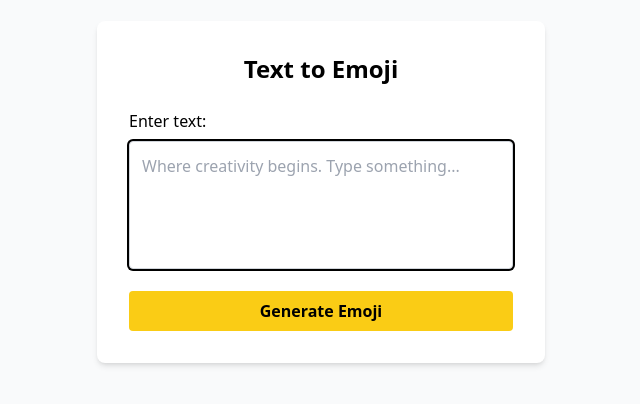
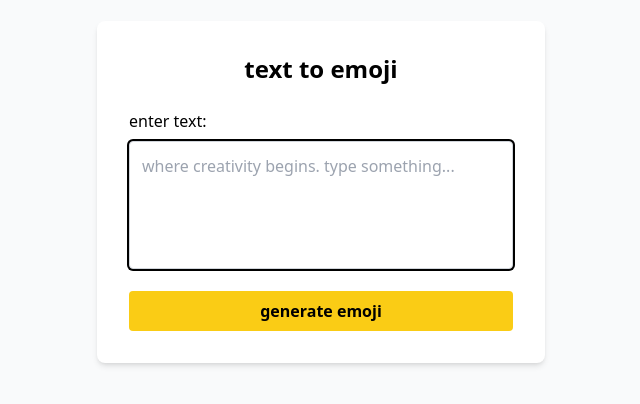
Before and after one commit to hecker/emoji.cx, a Next.js app: page / in a window 1280 px wide. Shown: the part 208-612 px from the top of the page, without its empty margins (319-959 px from the left). Built offline with nearby package versions, Linux system fonts and the light colour scheme.

Commit message:
Change text style to lowercase.

```diff
--- a/app/page.tsx
+++ b/app/page.tsx
@@ -290,23 +290,23 @@ export default function HomePage() {
               className="bg-white border border-gray-300 px-6 py-4 rounded-lg shadow-lg"
               style={{ color: "#000000" }} // Ensure notification text is black
             >
-              {copiedEmoji} copied to your clipboard.
+              {copiedEmoji} copied to clipboard.
             </div>
           </div>
         )}
         <div className="bg-white p-8 rounded-lg shadow-md">
           <h1 className="text-2xl font-bold mb-6 text-center text-black">
-            Text to Emoji
+            text to emoji
           </h1>
           <form ref={formRef} onSubmit={handleSubmit}>
             <label htmlFor="text" className="block font-medium mb-2 text-black">
-              Enter text:
+              enter text:
             </label>
             <textarea
               ref={textAreaRef}
               id="text"
               className={`w-full h-32 p-3 border border-gray-300 rounded focus:outline-none focus:ring-2 focus:ring-[currentColor] resize-none text-black`}
-              placeholder="Where creativity begins. Type something..."
+              placeholder="where creativity begins. type something..."
               value={text}
               onChange={(event) => setText(event.target.value)}
               onKeyDown={handleKeyDown}
@@ -345,13 +345,13 @@ export default function HomePage() {
                   ></path>
                 </svg>
               )}
-              {isLoading ? "Generating..." : "Generate Emoji"}
+              {isLoading ? "generating..." : "generate emoji"}
             </button>
           </form>
           {emoji && (
             <div className="mt-8">
               <h2 className="text-xl font-semibold mb-4 text-center">
-                How do you like this one?
+                how you like this one?
               </h2>
               <div
                 className="bg-gray-100 p-6 rounded-lg shadow flex flex-col items-center"
@@ -361,19 +361,19 @@ export default function HomePage() {
                 <div className="w-full">
                   <div className="flex items-center mb-2">
                     <span className="font-medium text-gray-600 mr-2">
-                      Unicode:
+                      name:
+                    </span>
+                    <span className="text-gray-800">{emoji.description}</span>
+                  </div>
+                  <div className="flex items-center mb-2">
+                    <span className="font-medium text-gray-600 mr-2">
+                      unicode:
                     </span>
                     <span className="text-gray-800">{emoji.unicode}</span>
                   </div>
-                  <div className="flex items-center mb-2">
-                    <span className="font-medium text-gray-600 mr-2">
-                      Description:
-                    </span>
-                    <span className="text-gray-800">{emoji.description}</span>
-                  </div>
                   <div className="flex items-center mb-4">
                     <span className="font-medium text-gray-600 mr-2">
-                      Color:
+                      color:
                     </span>
                     <span className="text-gray-800">{emoji.color}</span>
                     <span
@@ -406,7 +406,7 @@ export default function HomePage() {
                         d="M8 16l4-4 4 4m0 0l-4-4-4 4"
                       ></path>
                     </svg>
-                    Copy Emoji
+                    copy emoji
                   </button>
                 </div>
               </div>
```
